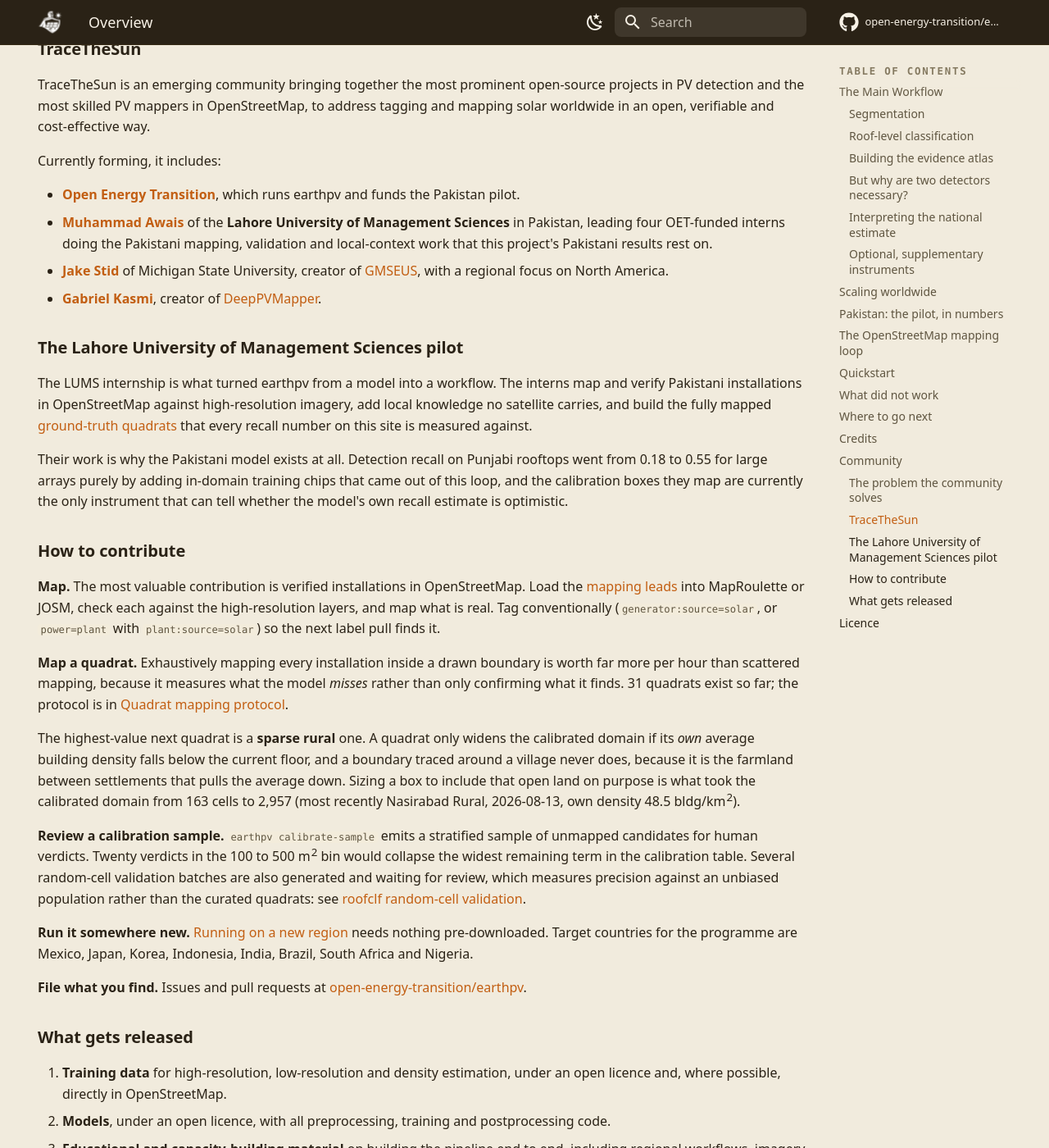
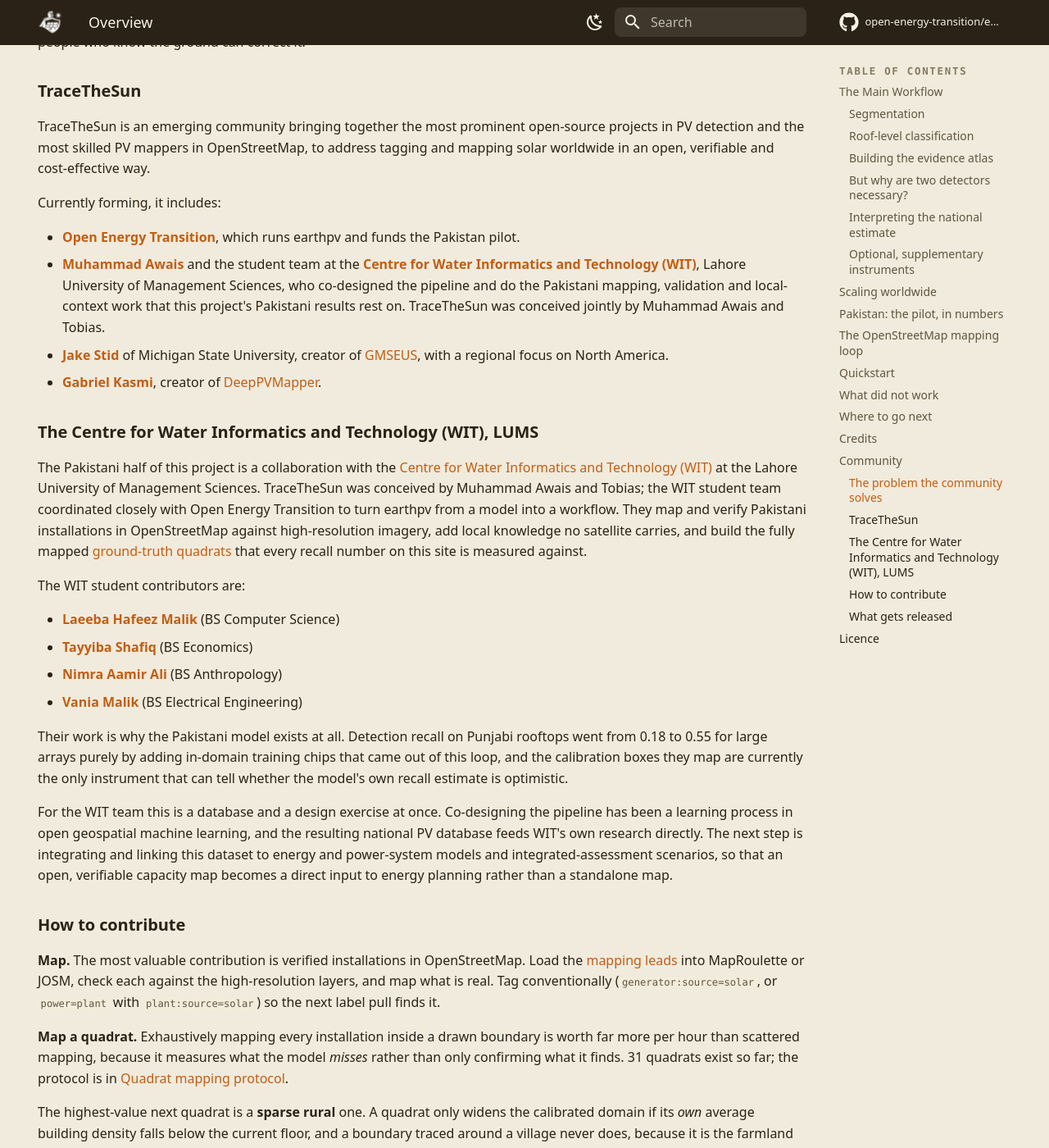
Before and after one commit to open-energy-transition/earthpv, an MkDocs documentation site: the page built from docs/index.md, in a window 1280 px wide and 1400 px high, scrolled down 11793 px. Shown: the whole window at 82% size. Built offline with MkDocs 1.6.1 and Material for MkDocs 9.7.7, drawn with Linux system fonts in a browser that asks for light colours; comment, search, counter and statistics services are not loaded; some of the changed text lies outside the part shown.

Commit message:
Add lums conribution and student names

```diff
--- a/docs/index.md
+++ b/docs/index.md
@@ -253,10 +253,14 @@
 
 ## Credits
 
-earthpv is developed by [Open Energy Transition](https://openenergytransition.org) as part of
-the **TraceTheSun** pilot, with four interns from the **Lahore University of Management
-Sciences** doing the Pakistani mapping and validation work. See
-[Community](#community) for the full partner list, and the
+earthpv is developed by [Open Energy Transition](https://openenergytransition.org) as the
+software half of the **TraceTheSun** pilot. The concept was conceived by
+[Muhammad Awais](https://www.linkedin.com/in/awais307/) and Tobias; the Pakistani mapping,
+validation and ground-truth work is carried out by a student team at the
+[Centre for Water Informatics and Technology (WIT)](https://wit.lums.edu.pk/), Lahore
+University of Management Sciences, working in close coordination with Open Energy
+Transition. See [Community](#community) for the full contributor list, including every
+named student mapper, and the
 [TraceTheSun concept note](22072026-Concept-Note-TraceTheSun.md) for the programme behind it.
 
 ## Community
@@ -290,27 +294,49 @@
 
 * **[Open Energy Transition](https://openenergytransition.org)**, which runs earthpv and
   funds the Pakistan pilot.
-* **[Muhammad Awais](https://www.linkedin.com/in/awais307/)** of the **Lahore University of
-  Management Sciences** in Pakistan, leading four OET-funded interns doing the Pakistani
+* **[Muhammad Awais](https://www.linkedin.com/in/awais307/)** and the student team at the
+  **[Centre for Water Informatics and Technology (WIT)](https://wit.lums.edu.pk/)**, Lahore
+  University of Management Sciences, who co-designed the pipeline and do the Pakistani
   mapping, validation and local-context work that this project's Pakistani results rest on.
+  TraceTheSun was conceived jointly by Muhammad Awais and Tobias.
 * **[Jake Stid](https://www.linkedin.com/in/jake-stid-38bb23131/)** of Michigan State
   University, creator of [GMSEUS](https://github.com/stidjaco/GMSEUS), with a regional
   focus on North America.
 * **[Gabriel Kasmi](https://www.linkedin.com/in/gabriel-kasmi/)**, creator of
   [DeepPVMapper](https://github.com/gabrielkasmi/deeppvmapper).
 
-### The Lahore University of Management Sciences pilot
+### The Centre for Water Informatics and Technology (WIT), LUMS
 
-The LUMS internship is what turned earthpv from a model into a workflow. The interns map
-and verify Pakistani installations in OpenStreetMap against high-resolution imagery, add
-local knowledge no satellite carries, and build the fully mapped
-[ground-truth quadrats](calibration-mapping-protocol.md) that every recall number on this
-site is measured against.
+The Pakistani half of this project is a collaboration with the
+[Centre for Water Informatics and Technology (WIT)](https://wit.lums.edu.pk/) at the Lahore
+University of Management Sciences. TraceTheSun was conceived by Muhammad Awais and Tobias;
+the WIT student team coordinated closely with Open Energy Transition to turn earthpv from a
+model into a workflow. They map and verify Pakistani installations in OpenStreetMap against
+high-resolution imagery, add local knowledge no satellite carries, and build the fully
+mapped [ground-truth quadrats](calibration-mapping-protocol.md) that every recall number on
+this site is measured against.
+
+The WIT student contributors are:
+
+* **[Laeeba Hafeez Malik](https://www.linkedin.com/in/laeeba-hafeez-malik-220b63328/)**
+  (BS Computer Science)
+* **[Tayyiba Shafiq](https://www.linkedin.com/in/tayyiba-shafiq/)** (BS Economics)
+* **[Nimra Aamir Ali](https://www.linkedin.com/in/nimra-aamir-ali-417b98249/)**
+  (BS Anthropology)
+* **[Vania Malik](https://www.linkedin.com/in/vania-malik-799bbb343/)**
+  (BS Electrical Engineering)
 
 Their work is why the Pakistani model exists at all. Detection recall on Punjabi rooftops
 went from 0.18 to 0.55 for large arrays purely by adding in-domain training chips that came
 out of this loop, and the calibration boxes they map are currently the only instrument that
 can tell whether the model's own recall estimate is optimistic.
+
+For the WIT team this is a database and a design exercise at once. Co-designing the
+pipeline has been a learning process in open geospatial machine learning, and the resulting
+national PV database feeds WIT's own research directly. The next step is integrating and
+linking this dataset to energy and power-system models and integrated-assessment scenarios,
+so that an open, verifiable capacity map becomes a direct input to energy planning rather
+than a standalone map.
 
 ### How to contribute
 
```
Also changed, not shown: README.md (+13 -4 lines).
